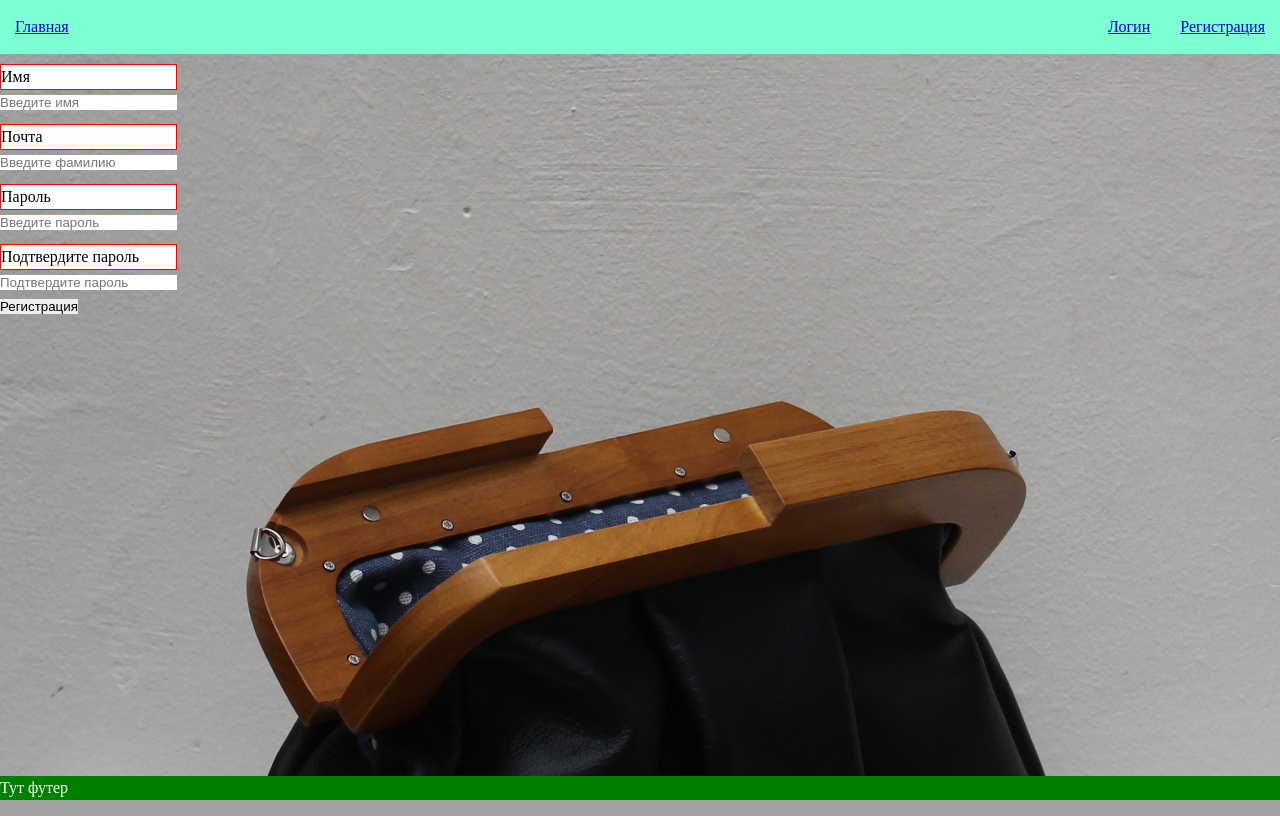
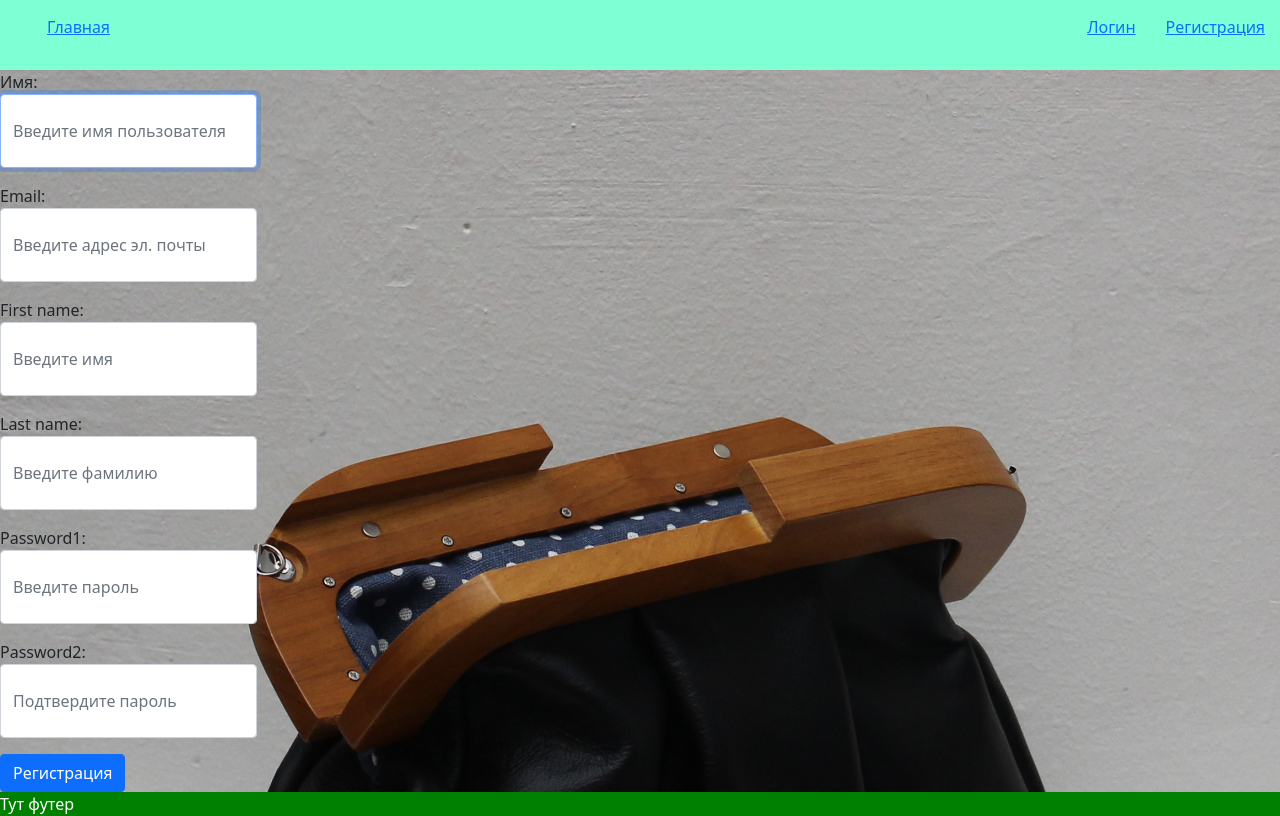
Before and after one commit to AngryRinat/crafthub, a Django app: page /users/register/ in a window 1280 px wide. Run offline with Django 3.2, Linux system fonts and the light colour scheme.

Commit message:
комит-мурмит

```diff
--- a/baskets/templates/baskets/basket-list.html
+++ b/baskets/templates/baskets/basket-list.html
@@ -11,9 +11,6 @@
             <p class="goods-item__desc">Количество: {{b.qty}} </p>
             <input name="{{ b.id }}" type="number" value="{{b.qty}}" min="0">
 
-<!--            <button id="buttonremove">Сделать в 100 раз больше</button>-->
-<!--            {% csrf_token %}-->
-
             <a href="#" class="goods-item__btn">Подробнее</a>
         </div>
         {% endfor %}
--- a/baskets/views.py
+++ b/baskets/views.py
@@ -1,3 +1,4 @@
+from django.contrib.auth.decorators import login_required
 from django.http import HttpResponseRedirect
 from django.shortcuts import render
 
@@ -17,7 +18,7 @@ def basketapp(request):
     }
     return render(request, 'baskets/baskets.html', context)
 
-
+@login_required
 def basket_add(request, product_id):
     product = Product.objects.get(id=product_id)
     baskets = Basket.objects.filter(user=request.user, product=product)
@@ -35,6 +36,8 @@ def basket_add(request, product_id):
 def is_ajax(request):
     return request.META.get('HTTP_X_REQUESTED_WITH') == 'XMLHttpRequest'
 
+
+@login_required
 def basket_edit(request, pk, qty):
     if is_ajax(request=request):
         quantity = int(qty)
--- a/products/templates/products/base.html
+++ b/products/templates/products/base.html
@@ -42,6 +42,8 @@
 </div>
 
 <script src="https://code.jquery.com/jquery-3.6.0.js" integrity="sha256-H+K7U5CnXl1h5ywQfKtSj8PCmoN9aaq30gDh27Xc0jk=" crossorigin="anonymous"></script>
+<link href="https://cdn.jsdelivr.net/npm/bootstrap@5.1.3/dist/css/bootstrap.min.css" rel="stylesheet" integrity="sha384-1BmE4kWBq78iYhFldvKuhfTAU6auU8tT94WrHftjDbrCEXSU1oBoqyl2QvZ6jIW3" crossorigin="anonymous">
+<script src="https://cdn.jsdelivr.net/npm/bootstrap@5.1.3/dist/js/bootstrap.bundle.min.js" integrity="sha384-ka7Sk0Gln4gmtz2MlQnikT1wXgYsOg+OMhuP+IlRH9sENBO0LRn5q+8nbTov4+1p" crossorigin="anonymous"></script>
 
 </body>
 </html>
--- a/users/forms.py
+++ b/users/forms.py
@@ -20,3 +20,40 @@ class UserRegistrationForm(UserCreationForm):
     class Meta:
         model = User
         fields = ('username', 'email', 'first_name', 'last_name', 'password1', 'password2')
+
+
+class UserLoginForm(AuthenticationForm):
+    username = forms.CharField(widget=forms.TextInput(attrs={
+        'class': 'form-control py-4', 'placeholder': 'Введите имя пользователя'}))
+    password = forms.CharField(widget=forms.PasswordInput(attrs={
+        'class': 'form-control py-4', 'placeholder': 'Введите пароль'}))
+
+    class Meta:
+        model = User
+        fields = ('username', 'password')
+
+
+
+class UserProfileForm(UserChangeForm):
+    first_name = forms.CharField(widget=forms.TextInput(attrs={'class': 'form-control py-4'}))
+    last_name = forms.CharField(widget=forms.TextInput(attrs={'class': 'form-control py-4'}))
+    image = forms.ImageField(widget=forms.FileInput(attrs={'class': 'custom-file-input'}), required=False)
+    username = forms.CharField(widget=forms.TextInput(attrs={'class': 'form-control py-4', 'readonly': True}))
+    email = forms.CharField(widget=forms.EmailInput(attrs={'class': 'form-control py-4', 'readonly': True}))
+
+    class Meta:
+        model = User
+        fields = ('first_name', 'last_name', 'image', 'username', 'email')
+
+
+class UserProfileForm(UserChangeForm):
+    first_name = forms.CharField(widget=forms.TextInput(attrs={'class': 'form-control py-4'}))
+    last_name = forms.CharField(widget=forms.TextInput(attrs={'class': 'form-control py-4'}))
+    image = forms.ImageField(widget=forms.FileInput(attrs={'class': 'custom-file-input'}), required=False)
+    username = forms.CharField(widget=forms.TextInput(attrs={'class': 'form-control py-4', 'readonly': True}))
+    email = forms.CharField(widget=forms.EmailInput(attrs={'class': 'form-control py-4', 'readonly': True}))
+    age = forms.CharField(widget=forms.EmailInput(attrs={'class': 'form-control py-4', 'readonly': True}))
+
+    class Meta:
+        model = User
+        fields = ('first_name', 'last_name', 'image', 'username', 'email','age')
--- a/users/templates/users/login.html
+++ b/users/templates/users/login.html
@@ -7,7 +7,7 @@
 <form method="post">
     {% csrf_token %}
     {{ form.as_p }}
-    <button type="submit">Войти</button>
+    <button type="submit" class="btn btn-primary">Войти</button>
 
 </form>
 {% endblock %}
--- a/users/templates/users/register.html
+++ b/users/templates/users/register.html
@@ -7,23 +7,8 @@
 
 <form method="post">
     {% csrf_token %}
-    <div class="form-group">
-        <label class="goods-item">Имя</label>
-        {{ form.first_name }}
-    </div>
-    <div class="form-group">
-        <label class="goods-item">Почта</label>
-        {{ form.last_name }}
-    </div>
-    <div class="form-group">
-        <label class="goods-item">Пароль</label>
-        {{ form.password1 }}
-    </div>
-    <div class="form-group">
-        <label class="goods-item">Подтвердите пароль</label>
-        {{ form.password2 }}
-    </div>
-    <button type="submit">Регистрация</button>
+    {{ form.as_p }}
+    <button type="submit" class="btn btn-primary">Регистрация</button>
 
 </form>
 
--- a/users/views.py
+++ b/users/views.py
@@ -4,13 +4,13 @@ from django.urls import reverse_lazy
 
 from products.utils import DataMixin
 from django.views.generic import CreateView
-from users.forms import UserRegistrationForm, AuthenticationForm
+from users.forms import UserRegistrationForm, UserLoginForm
 from users.models import User
 from django.contrib.auth.views import LoginView, LogoutView
 
 
 
-class RegisterUser(DataMixin, CreateView):
+class RegisterUser(CreateView):
     form_class = UserRegistrationForm
     model = User
     template_name = 'users/register.html'
@@ -22,14 +22,13 @@ class RegisterUser(DataMixin, CreateView):
         return redirect('products:index')
 
 
-class LoginUser(DataMixin, LoginView):
+class LoginUser(LoginView):
     template_name = 'users/login.html'
-    form_class = AuthenticationForm
+    form_class = UserLoginForm
 
     def get_context_data(self, *, object_list=None, **kwargs):
         context = super().get_context_data(**kwargs)
-        c_def = self.get_user_context(title='Авторизация')
-        return dict(list(context.items()) + list(c_def.items()))
+        return context
 
     def get_success_url(self):
         return reverse_lazy('products:index')
```
Also changed, not shown: products/views.py (+4 -4 lines), db.sqlite3.
